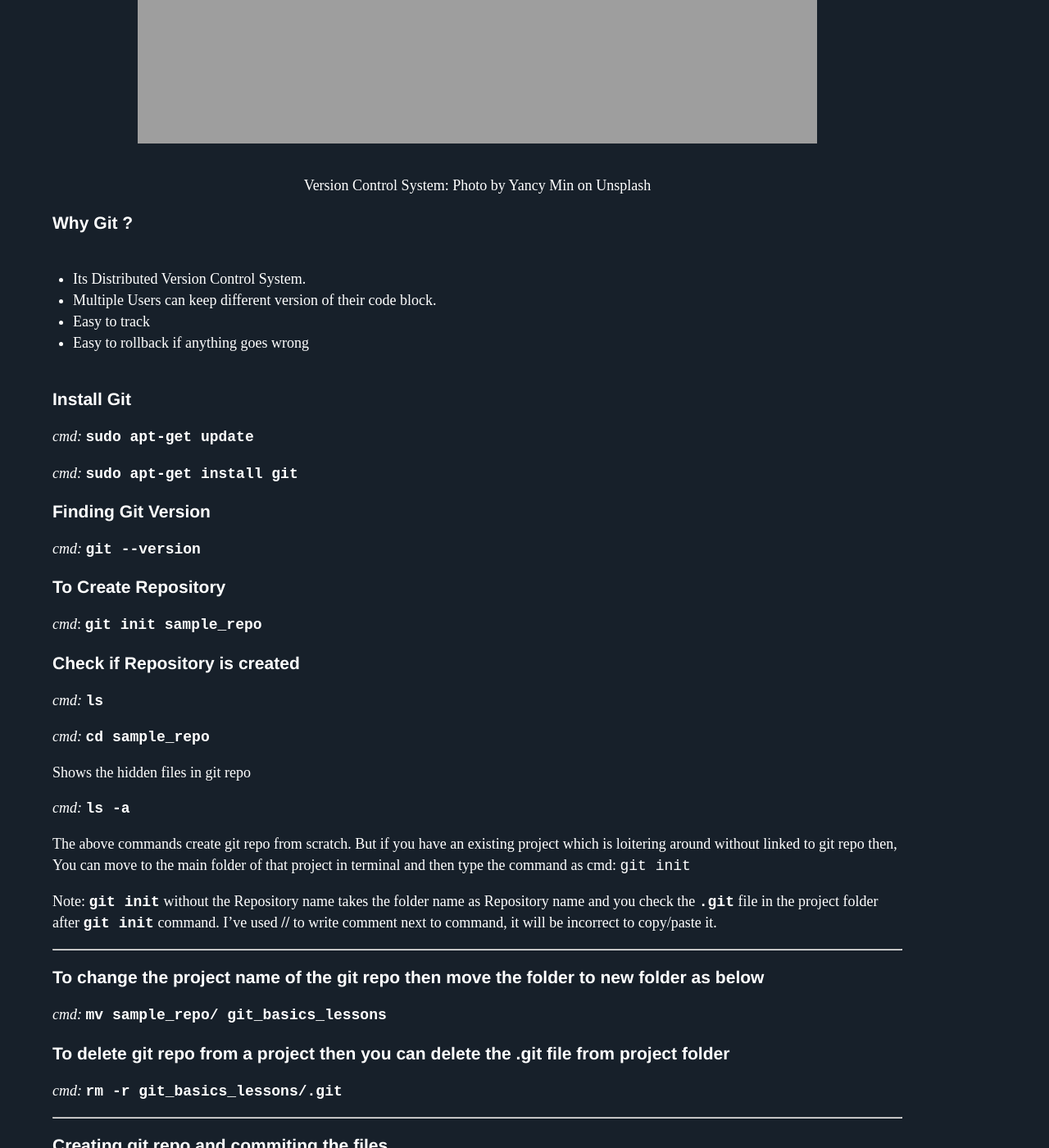
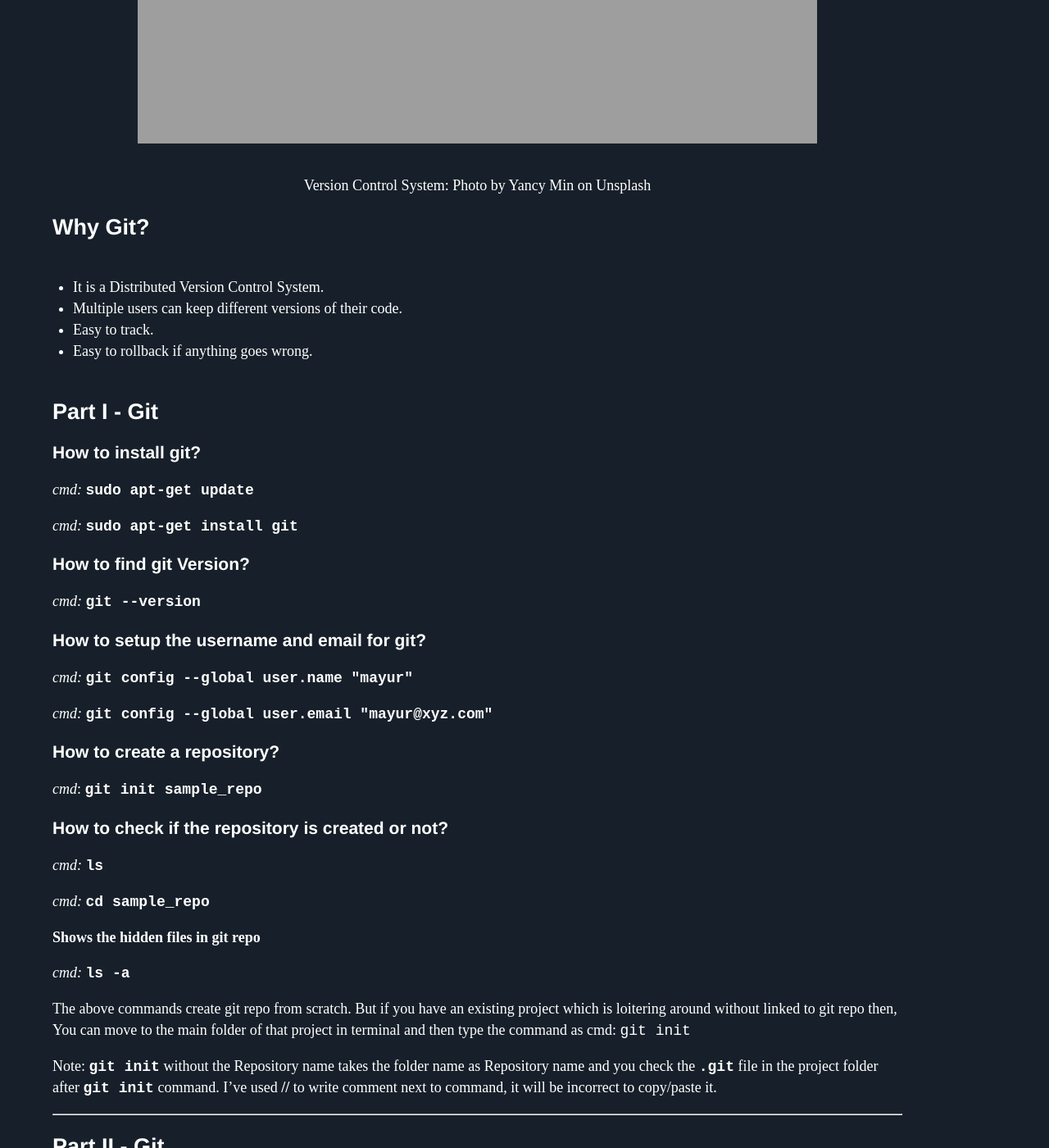
Before and after one commit to Mayurji/mayurji.github.io, a Jekyll site: the page built from _posts/2021-04-01-VCS.md, in a window 1280 px wide and 1400 px high, scrolled down 744 px. Shown: the whole window at 82% size. Built offline with Jekyll 4.4.1, drawn with Linux system fonts in a browser that asks for light colours; nearby versions of some CDN libraries; comment, search, counter and statistics services are not loaded; some of the changed text lies outside the part shown.

Commit message:
center align

```diff
--- a/_posts/2021-04-01-VCS.md
+++ b/_posts/2021-04-01-VCS.md
@@ -11,34 +11,42 @@
 </p>
 </center>
 
-### Why Git ?
+## Why Git?
 
-* Its Distributed Version Control System.
-* Multiple Users can keep different version of their code block.
-* Easy to track
-* Easy to rollback if anything goes wrong
+* It is a Distributed Version Control System.
+* Multiple users can keep different versions of their code.
+* Easy to track.
+* Easy to rollback if anything goes wrong.
 
-### Install Git
+## Part I - Git
+
+### How to install git?
 
 *cmd:* **`sudo apt-get update`**
 
 *cmd:* **`sudo apt-get install git`**
 
-### Finding Git Version
+### How to find git Version?
 
 *cmd:* **`git --version`**
 
-### To Create Repository
+### How to setup the username and email for git?
+
+*cmd:* **`git config --global user.name "mayur"`**
+
+*cmd:* **`git config --global user.email "mayur@xyz.com"`**
+
+### How to create a repository?
 
 *cmd*: **`git init sample_repo`**
 
-### Check if Repository is created
+### How to check if the repository is created or not?
 
 *cmd:* **`ls`**
 
 *cmd:* **`cd sample_repo`**
 
-Shows the hidden files in git repo
+**Shows the hidden files in git repo**
 
 *cmd:* **`ls -a`**
 
@@ -49,6 +57,8 @@
 
 ***************************************************************************************************************************************************************
 
+## Part II - Git
+
 ### To change the project name of the git repo then move the folder to new folder as below
 
 *cmd:* **`mv sample_repo/ git_basics_lessons`**
@@ -57,31 +67,19 @@
 
 *cmd:* **`rm -r git_basics_lessons/.git`**
 
-***************************************************************************************************************************************************************
+### How to commit a file?
 
-### Creating git repo and commiting the files
-
-*cmd:* **`git init git_basics`** // create git repo
+*cmd:* **`git init git_basics_lessons`** // create git repo
 
 *cmd:* **`nano README`** // create a readme file with nano editor
 
-### Save the ReadME file
+**save the ReadME file**
 
 *cmd:* **`git add README`** // the command makes the git to keep track of the changes in the file, it helps not to send all unnecessary files to repository.
 
-*cmd:* **`git command -m 'Added a README file'`**
+*cmd:* **`git commit -m 'Added a README file'`**
 
--m refers to message while committing the file.
-
-***************************************************************************************************************************************************************
-
-### Setting the username and email to make sure who is making the commit:
-
-*cmd:* **`git config --global user.name "mayur"`**
-
-*cmd:* **`git config --global user.email "mayur@xyz.com"`**
-
-***************************************************************************************************************************************************************
+-m refers to message while committing the file. It will commit the changes locally.
 
 ### Edit the existing the ReadME & Commit again
 
@@ -90,8 +88,6 @@
 *write few lines to the files*
 
 *save the file*
-
-***************************************************************************************************************************************************************
 
 ### Commit changes in the ReadME file
 
--- a/index.html
+++ b/index.html
@@ -7,7 +7,7 @@
 <link rel="stylesheet" type="text/css" href="/css/main.css">
 <link rel="stylesheet" href="/css/syntax.css" type="text/css" />
 </head>
-<ul class="posts">
+<ul class="posts" align="center">
 
   {% for post in site.posts %}
     <li>
```
Also changed, not shown: other parts of _posts/2021-04-01-VCS.md (+1 -1 lines).
